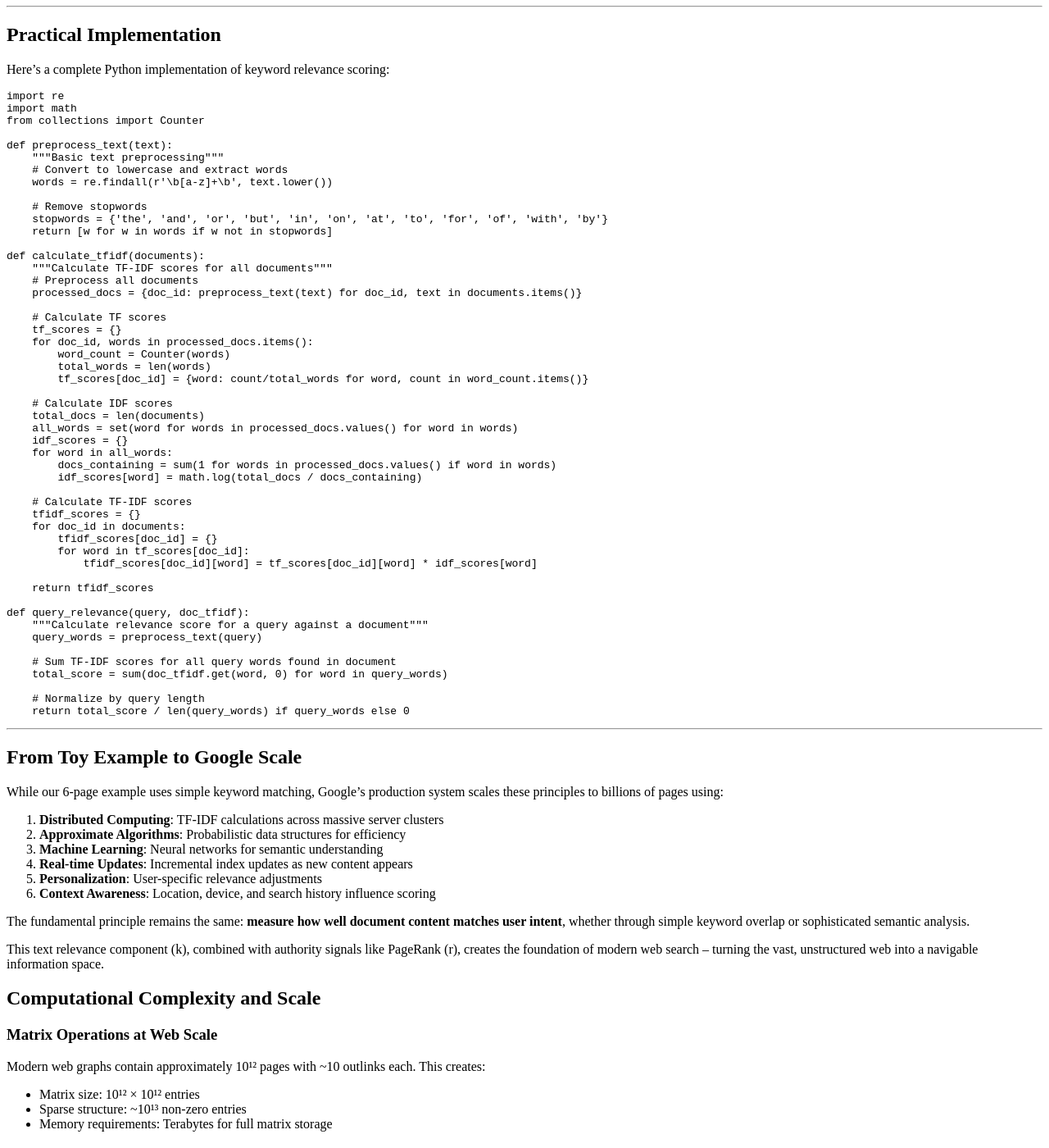
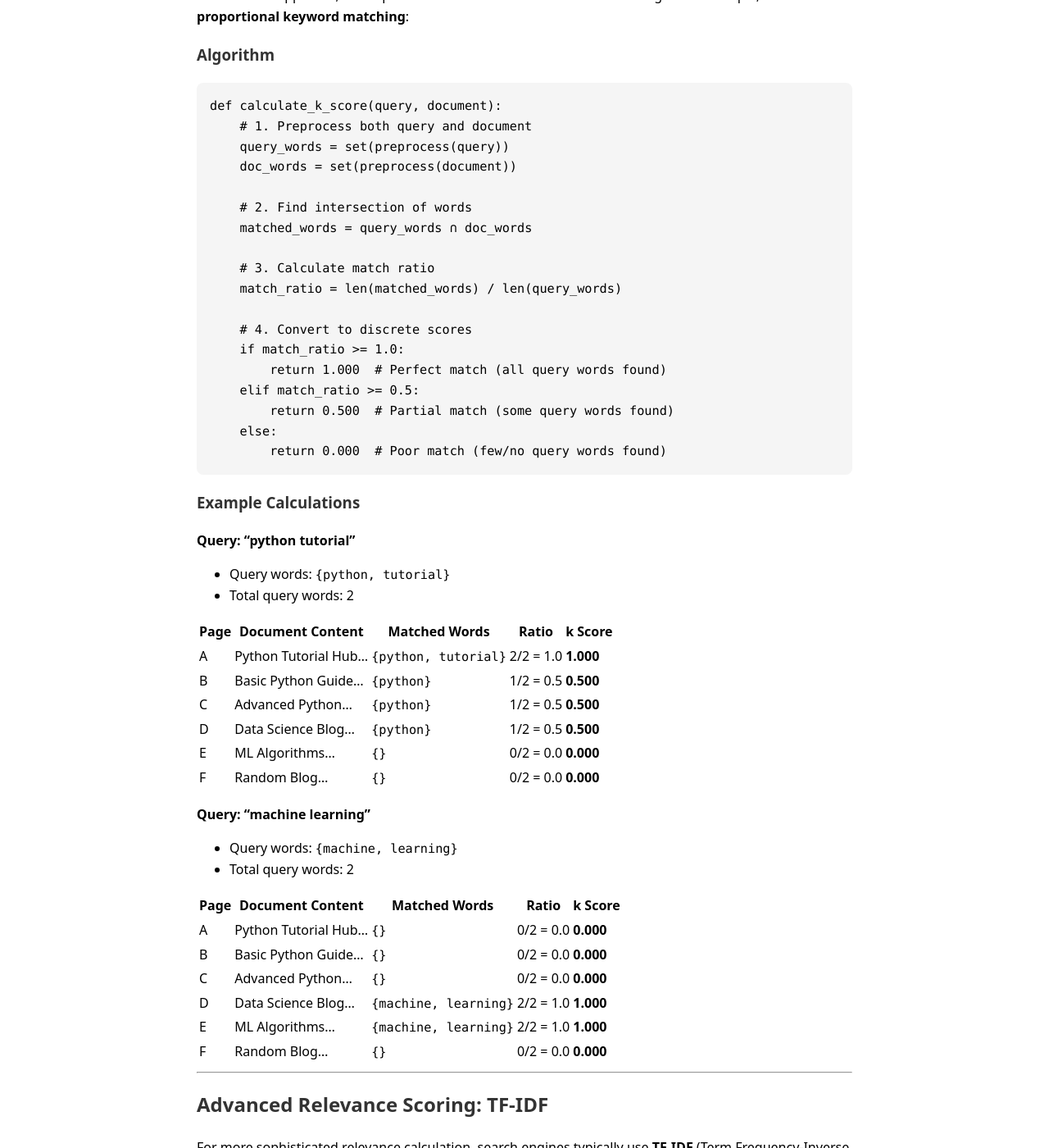
Before and after one commit to Shreyas-Dharmatti/Discrete-Mathematics-Project, a Jekyll site: the page built from index.md, in a window 1280 px wide and 1400 px high, scrolled down 7801 px. Shown: the whole window at 82% size. Built offline with Jekyll 4.4.1, drawn with Linux system fonts in a browser that asks for light colours.

Commit message:
Update default.html

```diff
--- a/_layouts/default.html
+++ b/_layouts/default.html
@@ -3,7 +3,39 @@
 <head>
   <meta charset="UTF-8">
   <title>{{ page.title }}</title>
-  {% include head-custom.html %}
+  <meta name="viewport" content="width=device-width, initial-scale=1">
+
+  <!-- MathJax -->
+  <script async id="MathJax-script"
+    src="https://cdn.jsdelivr.net/npm/mathjax@3/es5/tex-mml-chtml.js">
+  </script>
+
+  <!-- Syntax highlighting style -->
+  <style>
+    body {
+      font-family: system-ui, sans-serif;
+      max-width: 800px;
+      margin: auto;
+      padding: 2rem;
+      line-height: 1.6;
+    }
+
+    pre {
+      background: #f5f5f5;
+      padding: 1rem;
+      border-radius: 8px;
+      overflow-x: auto;
+    }
+
+    code {
+      font-family: Consolas, Monaco, Menlo, monospace;
+      font-size: 0.95rem;
+    }
+
+    h1, h2, h3 {
+      color: #333;
+    }
+  </style>
 </head>
 <body>
   {{ content }}
```
